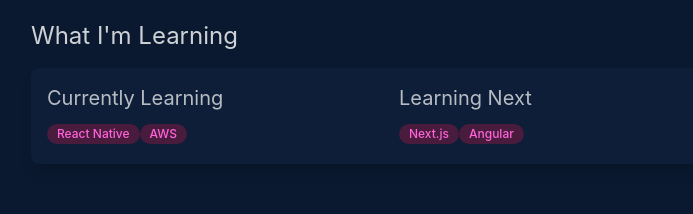
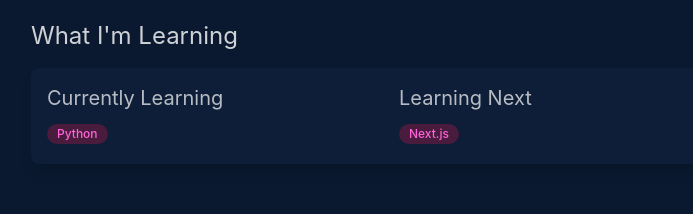
Before and after one commit to Conor-Hamilton/Portfolio, a React (Vite) app: page / in a window 1280 px wide. Shown: the part 1420-1634 px from the top of the page, without its empty margins (385-1078 px from the left). Built offline with nearby package versions, Linux system fonts and the light colour scheme.

Commit message:
updated what im learning currently

```diff
--- a/src/components/MySkills.tsx
+++ b/src/components/MySkills.tsx
@@ -59,15 +59,9 @@
     { category: "Tools", skills: ["Git", "GitHub", "Insomnia", "TablePlus"] },
   ];
 
-  const learningCurrently = [
-    "React Native",
-    "AWS",
-  ];
+  const learningCurrently = ["Python"];
 
-  const learningNext = [
-    "Next.js",
-    "Angular",
-  ];
+  const learningNext = ["Next.js"];
 
   return (
     <div>
```
